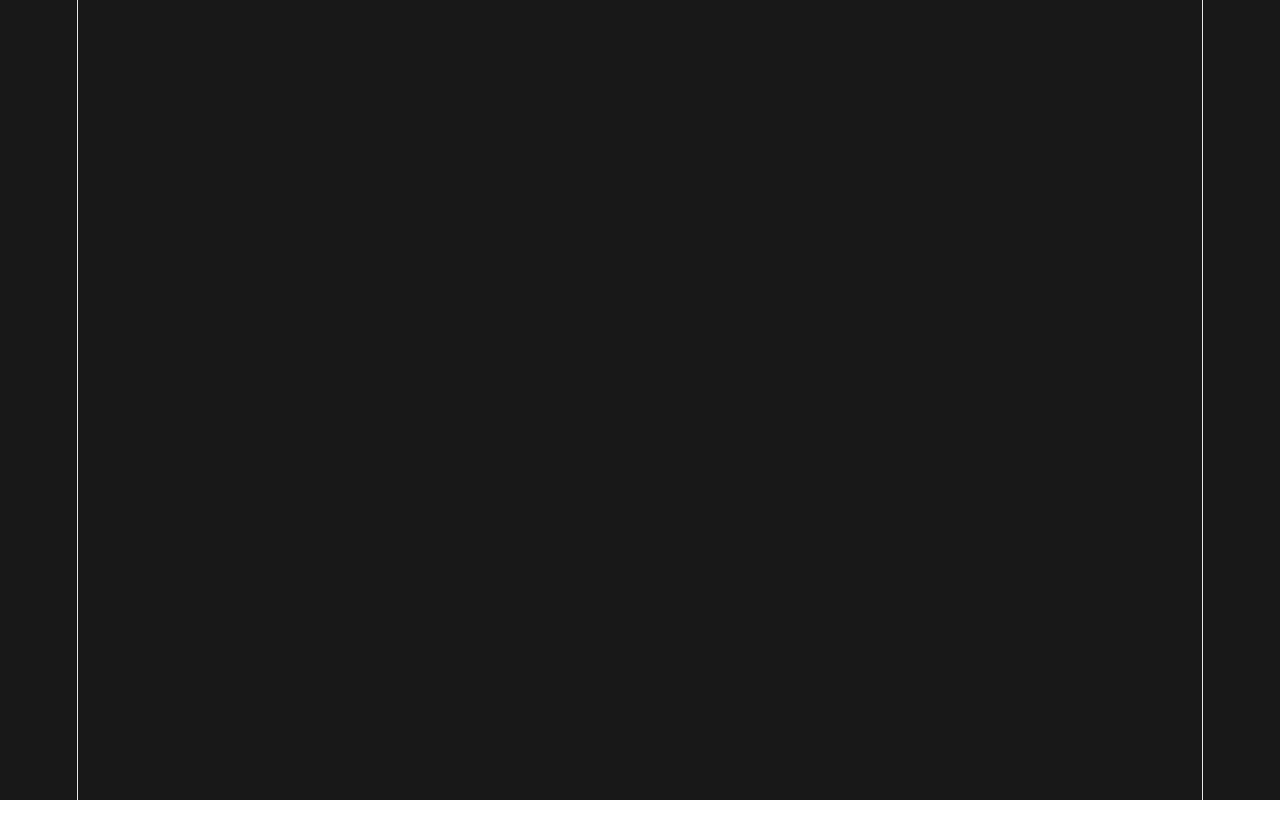
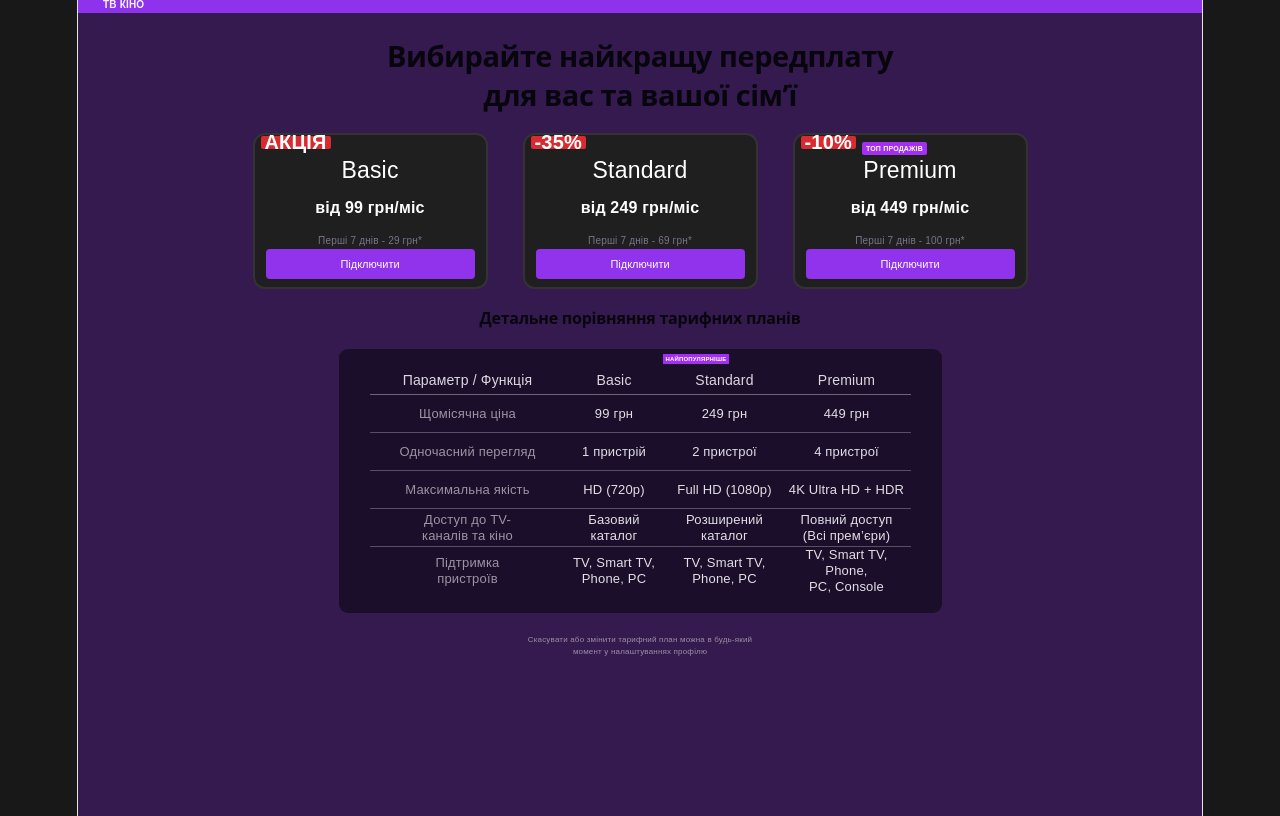
Before and after one commit to novakvova/Dyplom2026Netflix, a React (Vite) app in the folder netflix-vite/: page /premium in a window 1280 px wide. Before the commit this address had no page. Built offline with nearby package versions, Linux system fonts and the light colour scheme.

Commit message:
create premiym

```diff
--- a/netflix-vite/src/App.tsx
+++ b/netflix-vite/src/App.tsx
@@ -1,7 +1,7 @@
 import { BrowserRouter, Routes, Route } from "react-router-dom";
 
 import AdminLayout from "./layout/AdminLayout";
-
+import Premium from "./pages/Premium/premium.tsx";
 import Dashboard from "./pages/Dashboard/Dashboard.tsx";
 import Movies from "./pages/Movies/Movies";
 import Series from "./pages/Series/Series.tsx";
@@ -23,6 +23,13 @@ const App = () => {
                     />
                 </Route>
 
+
+                <Route
+                    path="/premium"
+                    element={<Premium />}
+                />
+
+
                 <Route path={"admin"} element={<AdminLayout />}>
 
                     {/* Dashboard */}
@@ -30,6 +37,7 @@ const App = () => {
                         index
                         element={<Dashboard />}
                     />
+
 
                     {/* Movies */}
                     <Route
--- /dev/null
+++ b/netflix-vite/src/pages/Premium/premium.css
@@ -0,0 +1,257 @@
+* {
+  box-sizing: border-box;
+}
+
+.premium-page {
+  min-height: 100vh;
+  width: 100%;
+  margin: 0;
+  background: #341a4f;
+  color: #fff;
+  font-family: Arial, Helvetica, sans-serif;
+  overflow-x: hidden;
+}
+
+.premium-topbar {
+  height: 13px;
+  width: 100%;
+  background: #8e32ee;
+  position: relative;
+  overflow: hidden;
+}
+
+.premium-topbar span {
+  position: absolute;
+  left: 25px;
+  top: -8px;
+  color: #fff;
+  font-size: 10px;
+  font-weight: 700;
+  opacity: 0.95;
+}
+
+.premium-content {
+  width: 100%;
+  max-width: 775px;
+  min-height: 803px;
+  margin: 0 auto;
+  padding-top: 23px;
+}
+
+.premium-content h1 {
+  margin: 0;
+  text-align: center;
+  font-size: 29px;
+  line-height: 1.35;
+  font-weight: 700;
+  letter-spacing: -0.45px;
+}
+
+.plans {
+  display: flex;
+  justify-content: center;
+  gap: 35px;
+  margin-top: 19px;
+}
+
+.plan-card {
+  position: relative;
+  width: 143px;
+  height: 156px;
+  border: 1px solid rgba(255, 255, 255, 0.42);
+  border-radius: 8px;
+  padding: 27px 7px 8px;
+  background: rgba(54, 27, 81, 0.18);
+}
+
+.plan-badges {
+  position: absolute;
+  left: 6px;
+  top: 7px;
+  display: flex;
+  align-items: center;
+  gap: 6px;
+  height: 12px;
+}
+
+.plan-badge {
+  display: inline-flex;
+  align-items: center;
+  height: 13px;
+  padding: 0 4px;
+  border-radius: 2px;
+  background: #d72b31;
+  color: #fff;
+  font-size: 8px;
+  line-height: 13px;
+  font-weight: 700;
+}
+
+.plan-top {
+  display: inline-flex;
+  align-items: center;
+  height: 13px;
+  padding: 0 4px;
+  border-radius: 2px;
+  background: #a42ef3;
+  color: #fff;
+  font-size: 7px;
+  line-height: 13px;
+  font-weight: 700;
+}
+
+.plan-name {
+  font-size: 23px;
+  line-height: 1;
+  font-weight: 400;
+  margin-bottom: 18px;
+}
+
+.plan-price {
+  font-size: 16px;
+  line-height: 1;
+  font-weight: 700;
+  white-space: nowrap;
+}
+
+.plan-trial {
+  margin-top: 4px;
+  color: #7d7188;
+  font-size: 10px;
+  line-height: 1;
+  white-space: nowrap;
+}
+
+.plan-button {
+  position: absolute;
+  left: 11px;
+  right: 11px;
+  bottom: 8px;
+  height: 30px;
+  border: 0;
+  border-radius: 4px;
+  background: #9132ed;
+  color: #fff;
+  font-size: 11px;
+  font-family: inherit;
+  cursor: pointer;
+}
+
+.premium-content h2 {
+  margin: 20px 0 21px;
+  text-align: center;
+  font-size: 16px;
+  line-height: 1.2;
+  font-weight: 700;
+}
+
+.comparison {
+  width: 603px;
+  margin: 0 auto;
+  padding: 16px 31px 18px;
+  border-radius: 9px;
+  background: #1b0e2a;
+}
+
+.comparison-header,
+.comparison-row {
+  display: grid;
+  grid-template-columns: 196px 97px 124px 120px;
+  align-items: center;
+}
+
+.comparison-header {
+  min-height: 30px;
+  color: #ddd8e0;
+  font-size: 14px;
+  border-bottom: 1px solid rgba(255, 255, 255, 0.36);
+}
+
+.comparison-header > div:not(:first-child) {
+  padding-left: 0;
+}
+
+.standard-heading {
+  position: relative;
+}
+
+.best-label {
+  position: absolute;
+  left: 0;
+  top: -3px;
+  transform: translateY(-100%);
+  padding: 1px 3px;
+  background: #a42ef3;
+  color: #fff;
+  font-size: 6px;
+  line-height: 8px;
+  font-weight: 700;
+}
+
+.comparison-row {
+  min-height: 38px;
+  border-bottom: 1px solid rgba(255, 255, 255, 0.27);
+  font-size: 13px;
+}
+
+.comparison-row:last-child {
+  border-bottom: 0;
+}
+
+.row-label {
+  color: #9c93a3;
+  line-height: 1.22;
+}
+
+.row-value {
+  color: #e2dfe5;
+  line-height: 1.22;
+}
+
+.premium-note {
+  margin: 21px 0 0;
+  text-align: center;
+  color: #9b8fa3;
+  font-size: 8px;
+  line-height: 1.45;
+}
+
+@media (max-width: 700px) {
+  .premium-content {
+    padding: 23px 14px 30px;
+  }
+
+  .premium-content h1 {
+    font-size: 25px;
+  }
+
+  .plans {
+    gap: 12px;
+  }
+
+  .plan-card {
+    width: 143px;
+  }
+
+  .comparison {
+    width: 100%;
+    padding-left: 18px;
+    padding-right: 18px;
+    overflow-x: auto;
+  }
+
+  .comparison-header,
+  .comparison-row {
+    min-width: 537px;
+  }
+}
+
+@media (max-width: 500px) {
+  .plans {
+    flex-wrap: wrap;
+  }
+
+  .premium-content h1 {
+    font-size: 22px;
+  }
+}
--- /dev/null
+++ b/netflix-vite/src/pages/Premium/premium.tsx
@@ -0,0 +1,122 @@
+import React from "react";
+import "./premium.css";
+
+const plans = [
+  {
+    name: "Basic",
+    badge: "АКЦІЯ",
+    price: "99",
+    trial: "Перші 7 днів - 29 грн*",
+    devices: "1 пристрій",
+    quality: "HD (720p)",
+    catalog: "Базовий\nкаталог",
+    support: "TV, Smart TV,\nPhone, PC",
+  },
+  {
+    name: "Standard",
+    badge: "-35%",
+    price: "249",
+    trial: "Перші 7 днів - 69 грн*",
+    devices: "2 пристрої",
+    quality: "Full HD (1080p)",
+    catalog: "Розширений\nкаталог",
+    support: "TV, Smart TV,\nPhone, PC",
+    popular: true,
+  },
+  {
+    name: "Premium",
+    badge: "-10%",
+    price: "449",
+    trial: "Перші 7 днів - 100 грн*",
+    devices: "4 пристрої",
+    quality: "4K Ultra HD + HDR",
+    catalog: "Повний доступ\n(Всі прем’єри)",
+    support: "TV, Smart TV, Phone,\nPC, Console",
+    top: true,
+  },
+];
+
+const comparisonRows = [
+  ["Щомісячна ціна", "99 грн", "249 грн", "449 грн"],
+  ["Одночасний перегляд", "1 пристрій", "2 пристрої", "4 пристрої"],
+  ["Максимальна якість", "HD (720p)", "Full HD (1080p)", "4K Ultra HD + HDR"],
+  ["Доступ до TV-\nканалів та кіно", "Базовий\nкаталог", "Розширений\nкаталог", "Повний доступ\n(Всі прем’єри)"],
+  ["Підтримка\nпристроїв", "TV, Smart TV,\nPhone, PC", "TV, Smart TV,\nPhone, PC", "TV, Smart TV, Phone,\nPC, Console"],
+];
+
+export default function Premium() {
+  return (
+    <main className="premium-page">
+      <div className="premium-topbar">
+        <span>ТВ КІНО</span>
+      </div>
+
+      <section className="premium-content">
+        <h1>Вибирайте найкращу передплату<br />для вас та вашої сім’ї</h1>
+
+        <div className="plans">
+          {plans.map((plan) => (
+            <article className="plan-card" key={plan.name}>
+              <div className="plan-badges">
+                <span className="plan-badge">{plan.badge}</span>
+                {plan.top && <span className="plan-top">ТОП ПРОДАЖІВ</span>}
+              </div>
+
+              <div className="plan-name">{plan.name}</div>
+              <div className="plan-price">
+                <span>від {plan.price} грн/міс</span>
+              </div>
+              <div className="plan-trial">{plan.trial}</div>
+
+              <button type="button" className="plan-button">
+                Підключити
+              </button>
+            </article>
+          ))}
+        </div>
+
+        <h2>Детальне порівняння тарифних планів</h2>
+
+        <div className="comparison">
+          <div className="comparison-header">
+            <div>Параметр / Функція</div>
+            <div>Basic</div>
+            <div className="standard-heading">
+              <span className="best-label">НАЙПОПУЛЯРНІШЕ</span>
+              Standard
+            </div>
+            <div>Premium</div>
+          </div>
+
+          {comparisonRows.map(([label, basic, standard, premium]) => (
+            <div className="comparison-row" key={label}>
+              <div className="row-label">
+                {label.split("\n").map((line, i) => (
+                  <React.Fragment key={line}>
+                    {i > 0 && <br />}
+                    {line}
+                  </React.Fragment>
+                ))}
+              </div>
+              {[basic, standard, premium].map((value, i) => (
+                <div key={i} className="row-value">
+                  {value.split("\n").map((line, j) => (
+                    <React.Fragment key={line}>
+                      {j > 0 && <br />}
+                      {line}
+                    </React.Fragment>
+                  ))}
+                </div>
+              ))}
+            </div>
+          ))}
+        </div>
+
+        <p className="premium-note">
+          Скасувати або змінити тарифний план можна в будь-який<br />
+          момент у налаштуваннях профілю
+        </p>
+      </section>
+    </main>
+  );
+}
```
Also changed, not shown: 1 other file (tests, documents, lock files or other folders).
